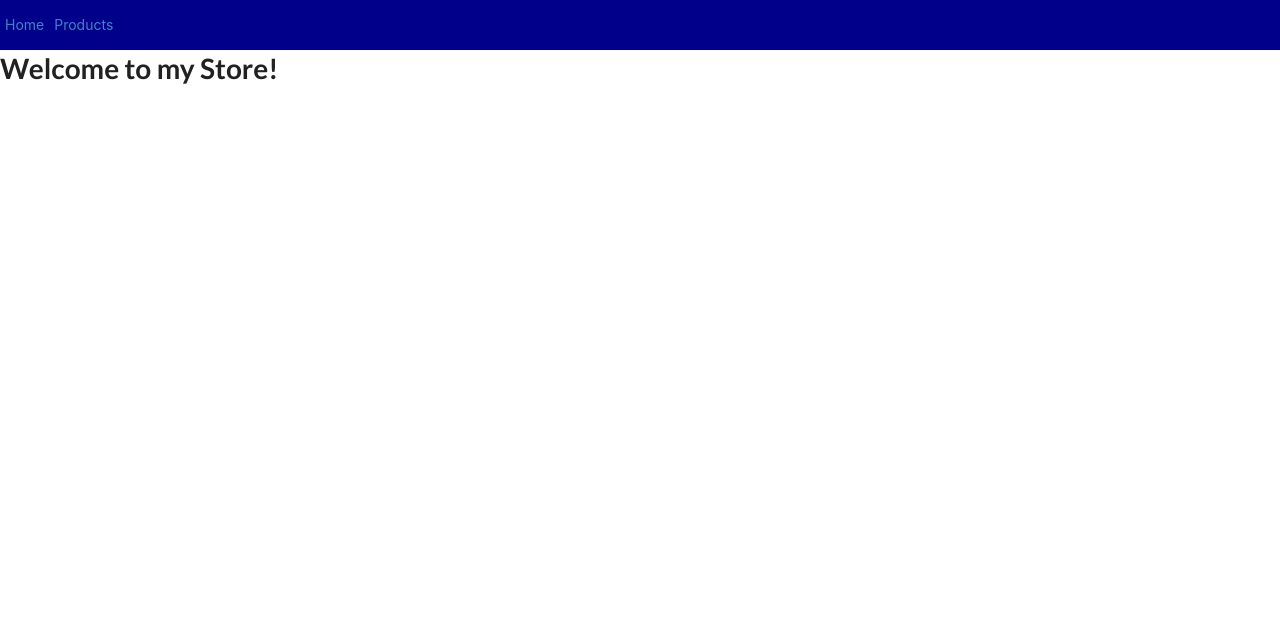
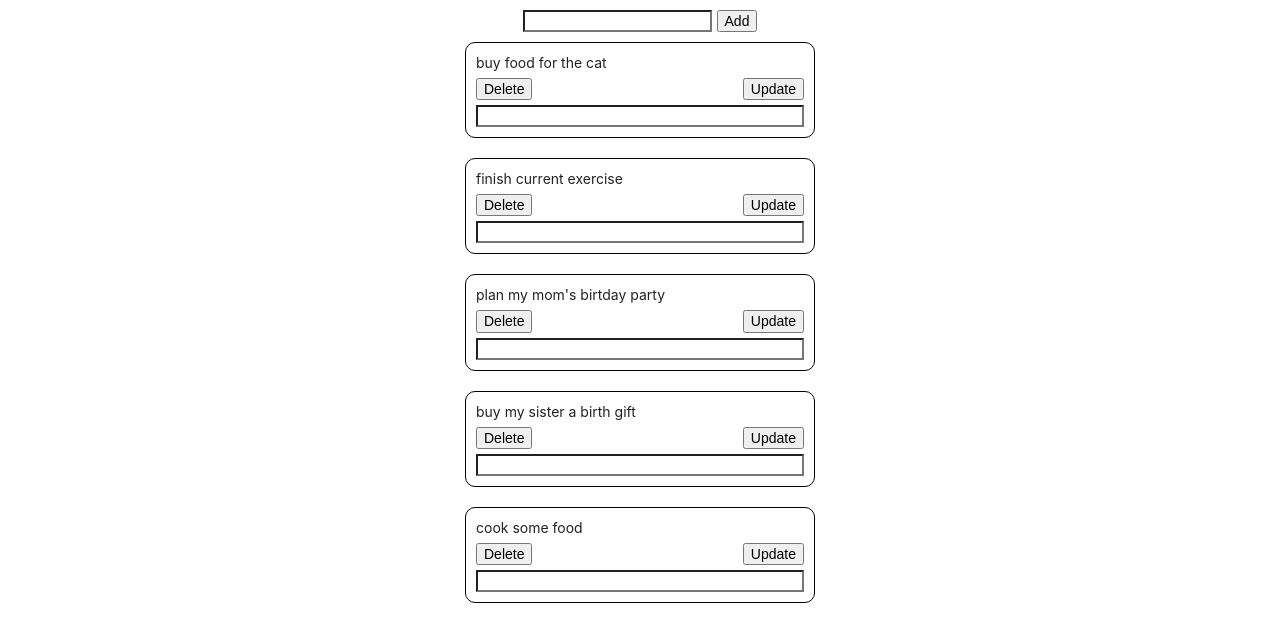
Before and after one commit to LiatPardoGrinbaum/React-exercises, a React (Create React App) app: page / in a window 1280 px wide. Shown: the top 642 px of the page. Built offline with nearby package versions, Linux system fonts and the light colour scheme.

Commit message:
upload solution todo app

```diff
--- a/src/App.js
+++ b/src/App.js
@@ -23,6 +23,7 @@ import Ex14_1_ref from "./components/ex14.1/ex14.1";
 import Ex14_2_ref from "./components/ex14.2";
 import VideoApp from "./components/codeAlongReact/videoApp";
 import MainApp from "./components/e16.1-product-router/MainApp";
+import TodoApp from "./components/todoApp/TodoApp";
 
 class App extends React.Component {
   render() {
@@ -50,9 +51,9 @@ class App extends React.Component {
         {/*  <Ex13_2_avatar /> */}
         {/*  <Ex14_1_ref /> */}
         {/* <Ex14_2_ref /> */}
-
         {/*  <VideoApp /> */}
-        <MainApp />
+        {/*   <MainApp /> */}
+        <TodoApp />
       </div>
     );
   }
--- /dev/null
+++ b/src/components/todoApp/TodoApp.js
@@ -0,0 +1,83 @@
+import React from "react";
+import "./style.css";
+import todoList from "./todoList";
+import Task from "./task";
+
+class TodoApp extends React.Component {
+  state = {
+    tasks: [],
+    inputVal: "",
+  };
+  //try to understand how to manage local storage!!!
+  componentDidMount() {
+    this.setState({ tasks: todoList }, () => {
+      // let taskArr = JSON.stringify(this.state.tasks);
+      // localStorage.setItem("tasks", taskArr);
+    });
+  }
+  insertTodos = () => {
+    return this.state.tasks.map((task) => {
+      return <Task todo={task.todo} key={task.id} id={task.id} onClickUpdate={this.onClickUpdate} onClickDelete={this.onClickDelete} />;
+    });
+  };
+  //create/ add
+  addOnClick = (e) => {
+    //preventDefault only beacuse its inside form..
+    e.preventDefault();
+    const newTask = {
+      todo: this.state.inputVal,
+      id: Math.random(),
+    };
+    this.setState((prev) => {
+      return { tasks: [...prev.tasks, newTask], itemTitleValue: "" };
+    });
+  };
+  addOnChange = (e) => {
+    this.setState({ inputVal: e.target.value });
+  };
+
+  onClickDelete = (id) => {
+    //optional :
+    // const filteredArr = this.state.tasks.filter((task) => {
+    //   return task.id !== id;
+    // });
+    // this.setState({tasks: filteredArr})
+
+    //better:
+    this.setState((prevState) => {
+      const filteredArr = this.state.tasks.filter((task) => {
+        return task.id !== id;
+      });
+      return { tasks: filteredArr };
+    });
+  };
+
+  onClickUpdate = (newId, newTodo) => {
+    this.setState((prevState) => {
+      const updatedArr = prevState.tasks.map((task) => {
+        if (task.id === newId) {
+          return { ...task, todo: newTodo };
+          // or- return { id, title };
+        } else {
+          return task;
+        }
+      });
+      return { tasks: updatedArr };
+    });
+  };
+
+  render() {
+    console.log(this.state.inputVal);
+    return (
+      <div className="appContianer">
+        <form>
+          <input type="text" onChange={this.addOnChange} value={this.state.inputVal}></input>
+          <button onClick={this.addOnClick}>Add</button>
+        </form>
+        {this.insertTodos()}
+      </div>
+    );
+  }
+}
+
+export default TodoApp;
--- /dev/null
+++ b/src/components/todoApp/style.css
@@ -0,0 +1,44 @@
+.appContianer {
+  height: 100vh;
+  display: flex;
+  justify-content: flex-start;
+  align-items: center;
+  text-align: center;
+  flex-direction: column;
+  margin-top: 10px;
+}
+form {
+  display: flex;
+  flex-direction: row;
+}
+.todosContainer {
+  margin: 10px;
+  padding: 10px;
+  width: 350px;
+  gap: 5px;
+  display: flex;
+  justify-content: space-between;
+  align-items: flex-start;
+  text-align: left;
+  flex-direction: column;
+  border: 1px solid black;
+  border-radius: 10px;
+}
+.buttons {
+  width: 100%;
+  display: flex;
+  justify-content: space-between;
+  gap: 5px;
+}
+
+.todoTask {
+  flex: 0;
+}
+.update {
+  display: flex;
+
+  gap: 5px;
+}
+.todosContainer input {
+  width: 100%;
+}
--- /dev/null
+++ b/src/components/todoApp/task.js
@@ -0,0 +1,33 @@
+import React from "react";
+import "./style.css";
+
+class Task extends React.Component {
+  state = {
+    value: "",
+  };
+  // handleDelete = () => {
+  //   this.props.onClickDelete(this.props.id);
+  // };
+  // handleUpdate = () => {};
+  render() {
+    return (
+      <div className="todosContainer">
+        <div className="todoTask">{this.props.todo}</div>
+        <div className="buttons">
+          <button onClick={() => this.props.onClickDelete(this.props.id)}>Delete</button>
+          <div className="update">
+            <button onClick={() => this.props.onClickUpdate(this.props.id, this.state.value)}>Update</button>
+          </div>
+        </div>
+        <input
+          type="text"
+          value={this.state.value}
+          onChange={(e) => {
+            this.setState({ value: e.target.value });
+          }}></input>
+      </div>
+    );
+  }
+}
+
+export default Task;
--- /dev/null
+++ b/src/components/todoApp/todoList.js
@@ -0,0 +1,9 @@
+const todoList = [
+  { todo: "buy food for the cat", id: "cat" },
+  { todo: "finish current exercise", id: "work" },
+  { todo: "plan my mom's birtday party", id: "mom" },
+  { todo: "buy my sister a birth gift", id: "sister" },
+  { todo: "cook some food", id: "ImHungry" },
+];
+
+export default todoList;
```
